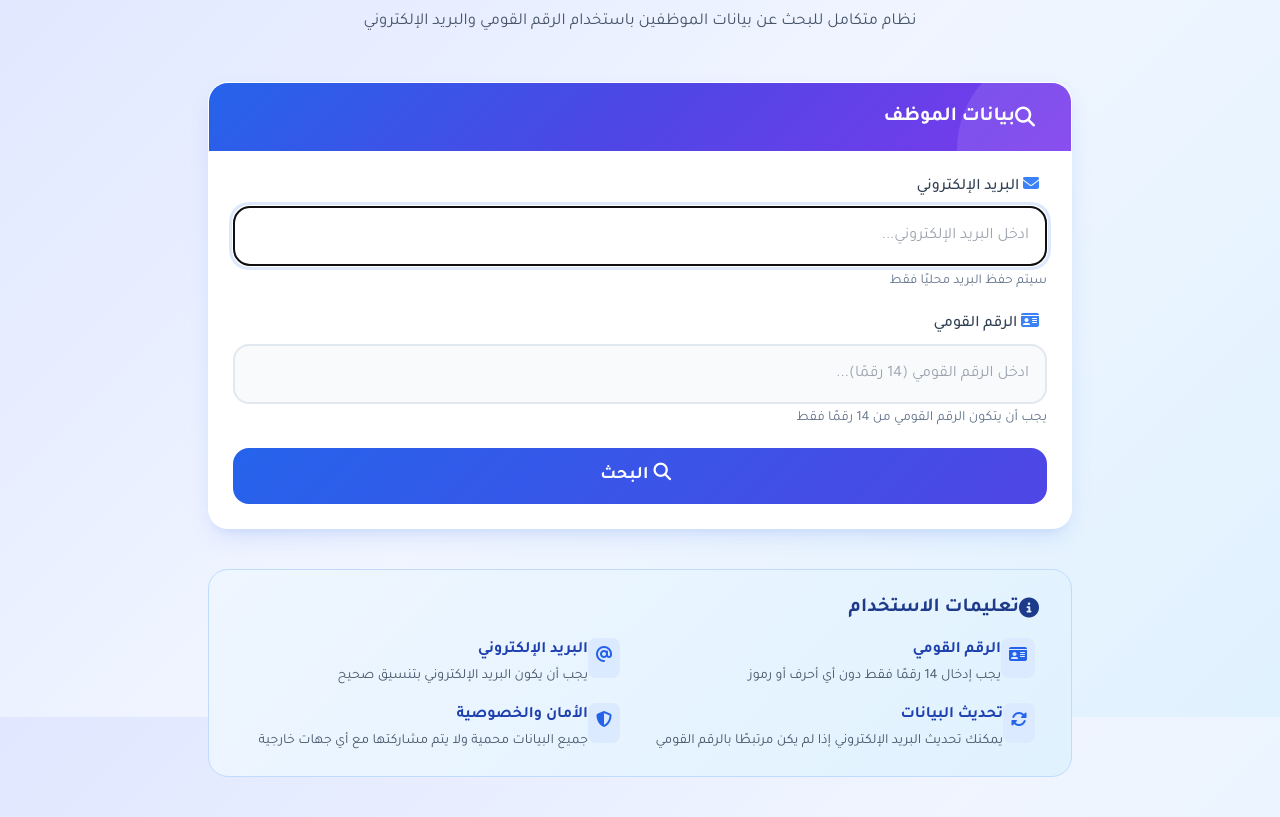
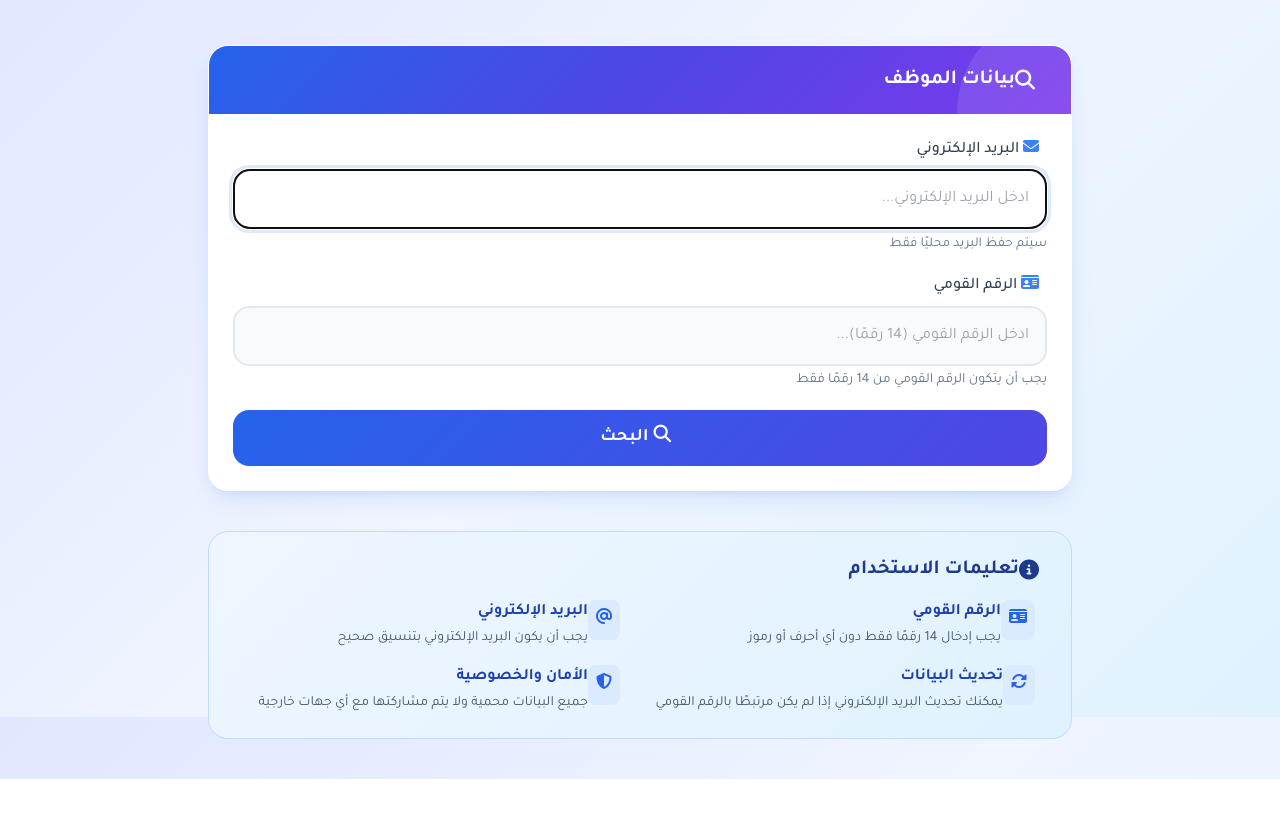
Before and after one commit to refaat252/M, a plain HTML site: page index.html in a window 1280 px wide. Shown: the part 83-900 px from the top of the page. After the commit the page ends 862 px from the top, so only its background shows below. Drawn offline with nearby package versions, Linux system fonts and the light colour scheme.

Commit message:
Remove employee data system description
Removed description paragraph about the employee data system.

```diff
--- a/index.html
+++ b/index.html
@@ -22,7 +22,6 @@
                 إدارة النجيلة التعليمية
             </h1>
             <p class="text-slate-600 max-w-2xl mx-auto">
-                نظام متكامل للبحث عن بيانات الموظفين باستخدام الرقم القومي والبريد الإلكتروني
             </p>
         </header>
 
```
